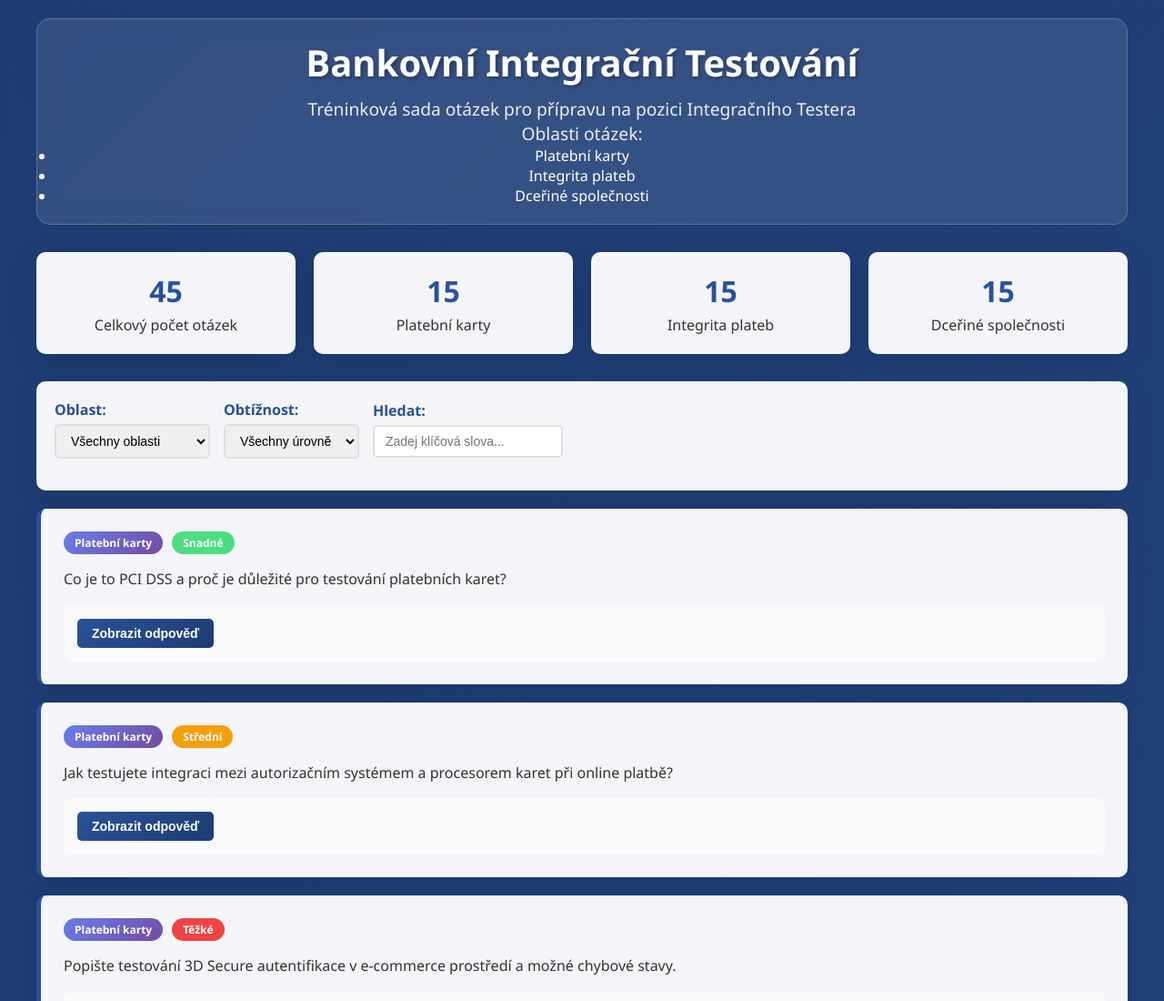
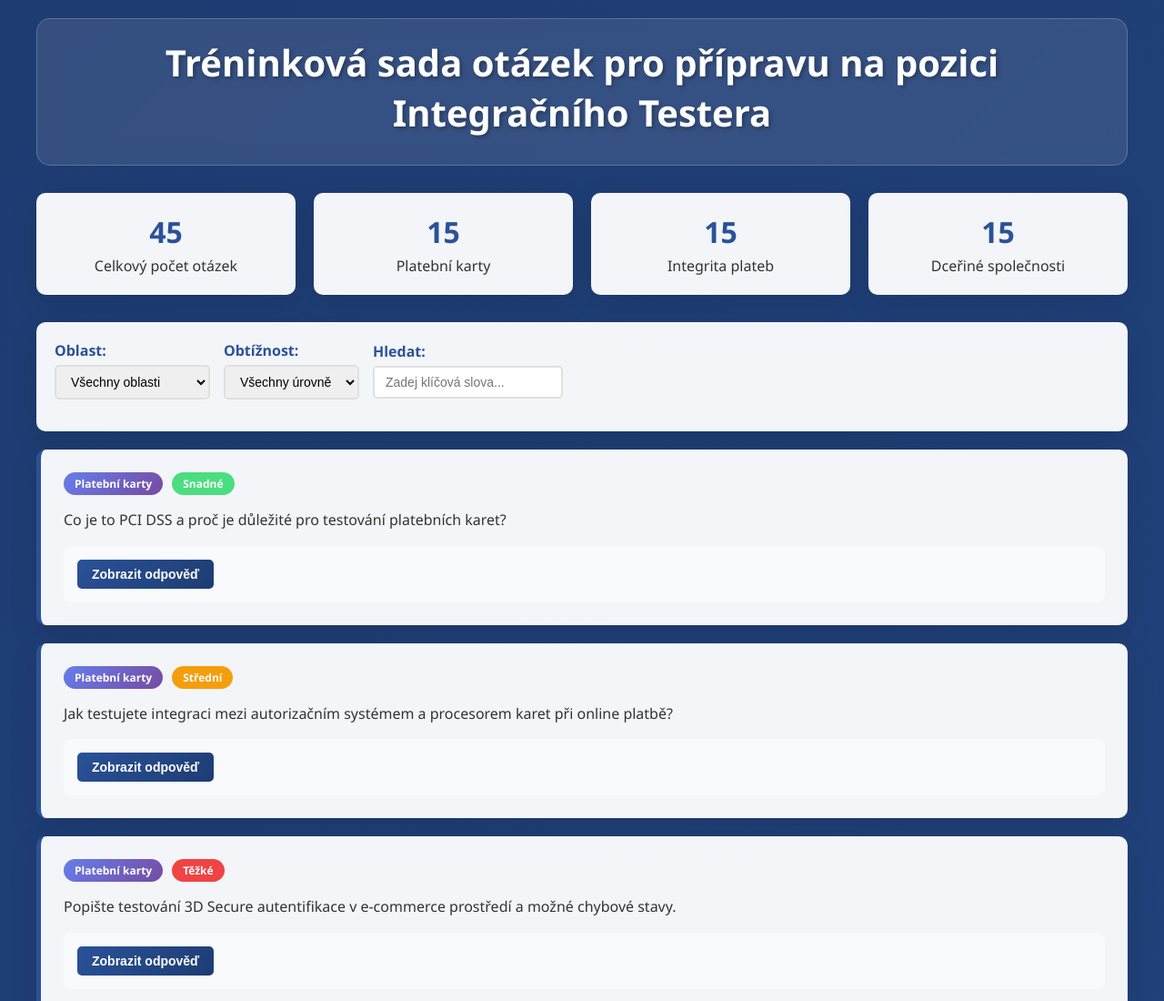
Before and after one commit to p-k-001/banking-integration-testing, a plain HTML site: page index.html in a window 1280 px wide. Shown: the top 1100 px of the page at 91% size. Drawn offline with Linux system fonts and the light colour scheme.

Commit message:
update header

```diff
--- a/index.html
+++ b/index.html
@@ -248,16 +248,9 @@
   <body>
     <div class="container">
       <div class="header">
-        <h1>Bankovní Integrační Testování</h1>
-        <p>
+        <h1>
           Tréninková sada otázek pro přípravu na pozici Integračního Testera
-        </p>
-        <p>Oblasti otázek:</p>
-        <ul>
-          <li>Platební karty</li>
-          <li>Integrita plateb</li>
-          <li>Dceřiné společnosti</li>
-        </ul>
+        </h1>
       </div>
 
       <div class="stats">
```
